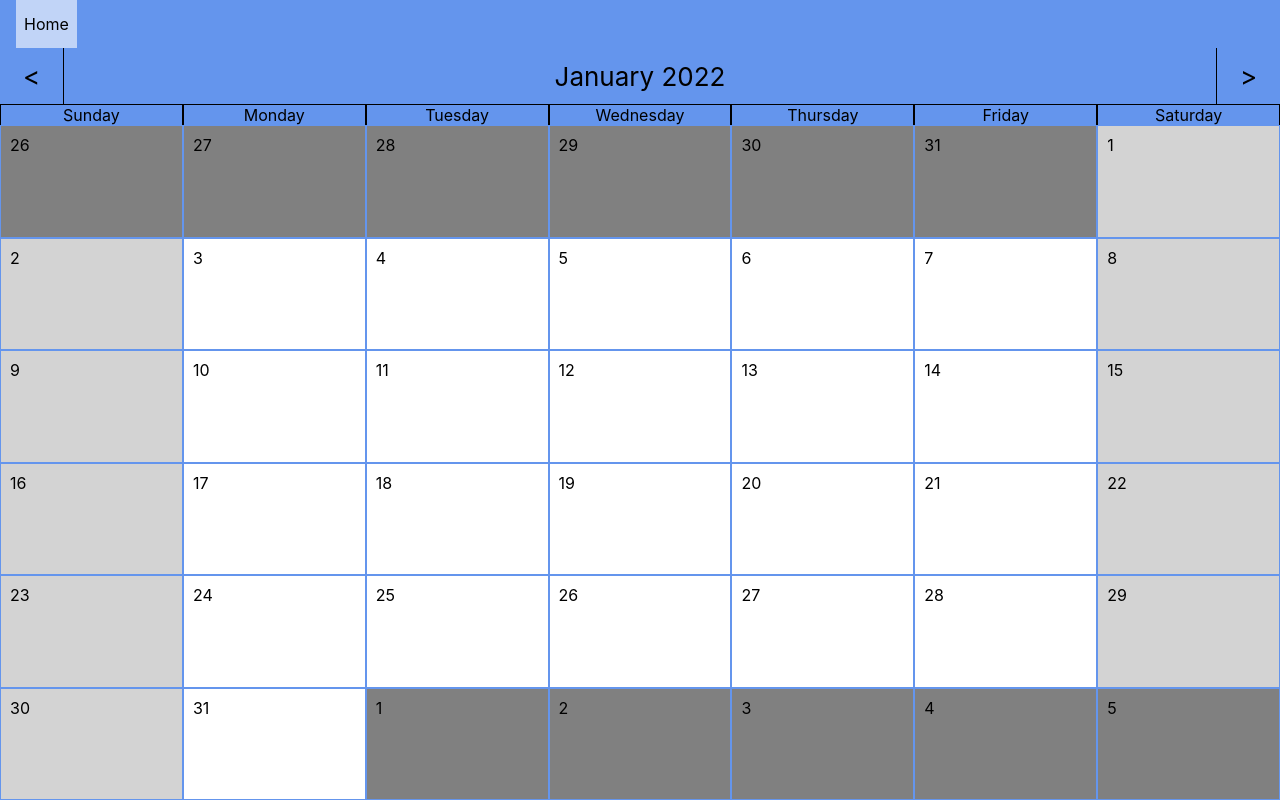
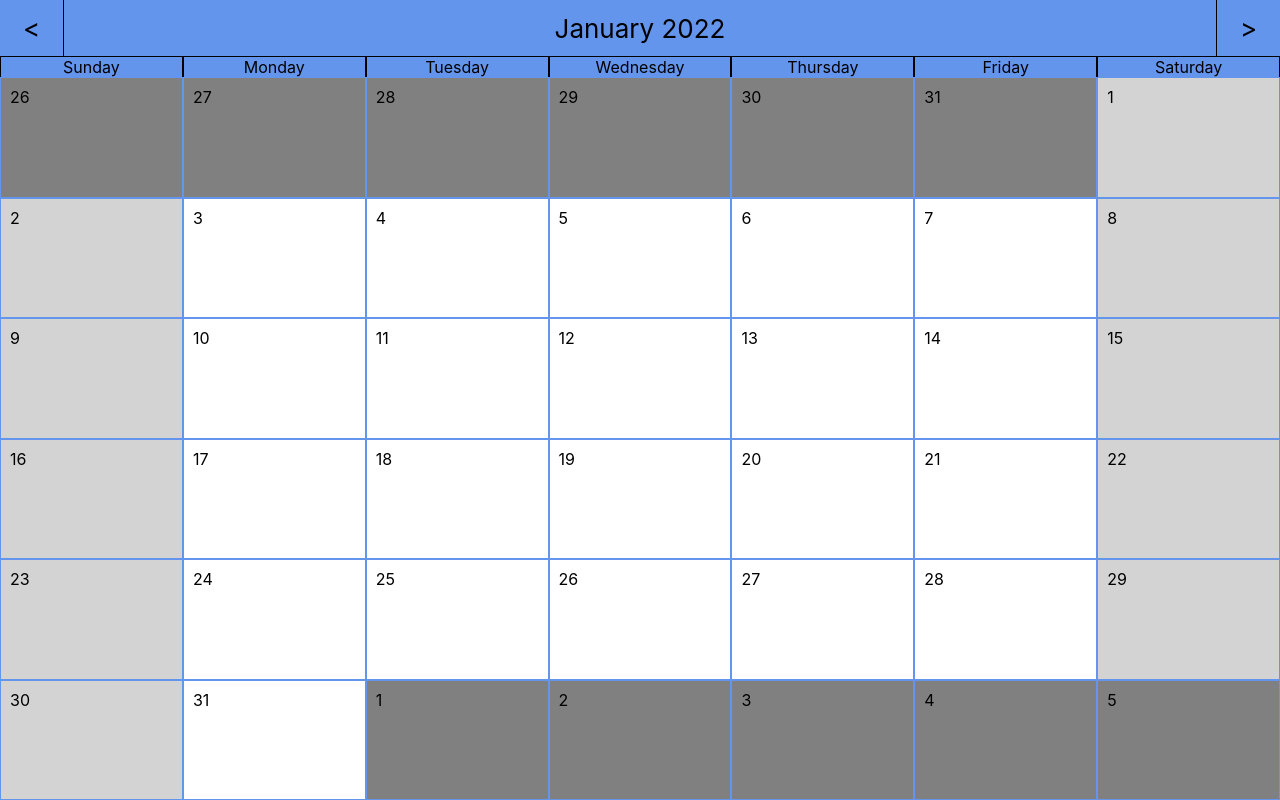
Before and after one commit to malee31/React-Calendar, a React (Create React App) app: page / in a window 1280 px wide. Built offline with nearby package versions, Linux system fonts and the light colour scheme.

Commit message:
Why was a navbar ever needed anyways

```diff
--- a/src/App.js
+++ b/src/App.js
@@ -1,6 +1,5 @@
 import { Provider } from 'react-redux';
 import ReduxStore from './ReduxStore.js';
-import IncludeNavbar from "./Components/IncludeNavbar";
 import Calendar from "./Components/Calendar";
 import './styles/App.css';
 
@@ -8,9 +7,9 @@ function App() {
 	return (
 		<Provider store={ReduxStore}>
 			<div className="App">
-				<IncludeNavbar>
+				<main>
 					<Calendar/>
-				</IncludeNavbar>
+				</main>
 			</div>
 		</Provider>
 	);
--- a/src/Components/IncludeNavbar.js
+++ /dev/null
@@ -1,16 +0,0 @@
-import "../styles/navbar.css";
-
-export default function IncludeNavbar(props) {
-	return (
-		<>
-			<nav>
-				<a href="#">
-					Home
-				</a>
-			</nav>
-			<main>
-				{props.children}
-			</main>
-		</>
-	);
-}
--- a/src/ReduxStore.js
+++ b/src/ReduxStore.js
@@ -19,6 +19,10 @@ function rootReducer(state = initialState, action) {
 				...state,
 				focus: focus.toString()
 			};
+		case "ZOOM":
+			return {
+				...state
+			};
 		default:
 			return state;
 	}
--- a/src/index.css
+++ b/src/index.css
@@ -7,7 +7,6 @@ body {
   -moz-osx-font-smoothing: grayscale;
 }
 
-code {
-  font-family: source-code-pro, Menlo, Monaco, Consolas, 'Courier New',
-    monospace;
+main {
+  height: 100vh
 }
--- a/src/styles/navbar.css
+++ /dev/null
@@ -1,38 +0,0 @@
-nav {
-	position: fixed;
-	top: 0;
-	background-color: cornflowerblue;
-	display: flex;
-	flex-direction: row;
-	justify-content: flex-start;
-	align-items: center;
-	width: 100%;
-	/* Navbar Height */
-	height: 3rem;
-	padding: 0 1rem;
-	z-index: 1;
-}
-
-nav > a {
-	height: 100%;
-	display: flex;
-	flex-direction: column;
-	justify-content: center;
-	align-items: center;
-	text-align: center;
-	background-color: #FFFFFF99;
-	padding: 0 .5rem;
-	text-decoration: none;
-	color: black;
-	transition: background-color .25s ease-out;
-}
-
-nav > a:hover {
-	background-color: #FFFFFFCC;
-}
-
-main {
-	/* Navbar Height */
-	margin-top: 3rem;
-	height: calc(100vh - 3rem);
-}
```
Also changed, not shown: src/logo.svg (deleted).
